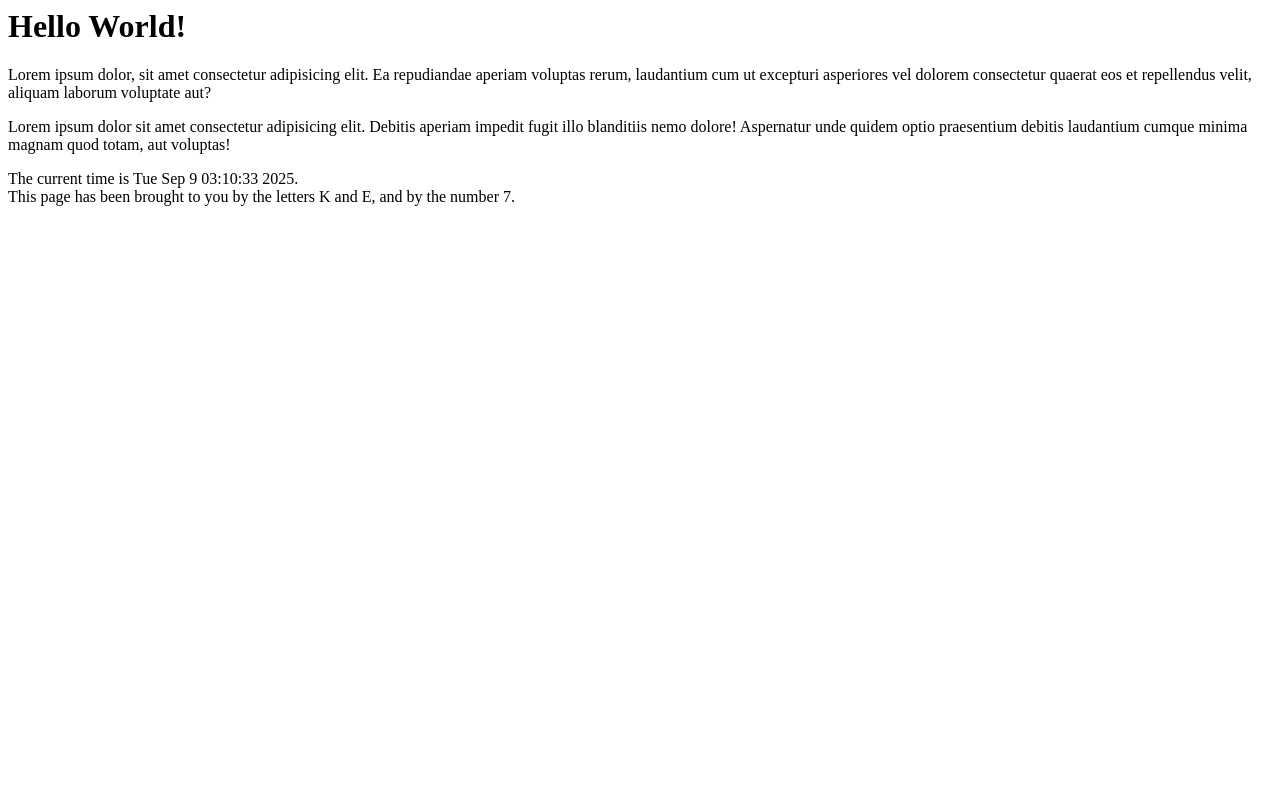
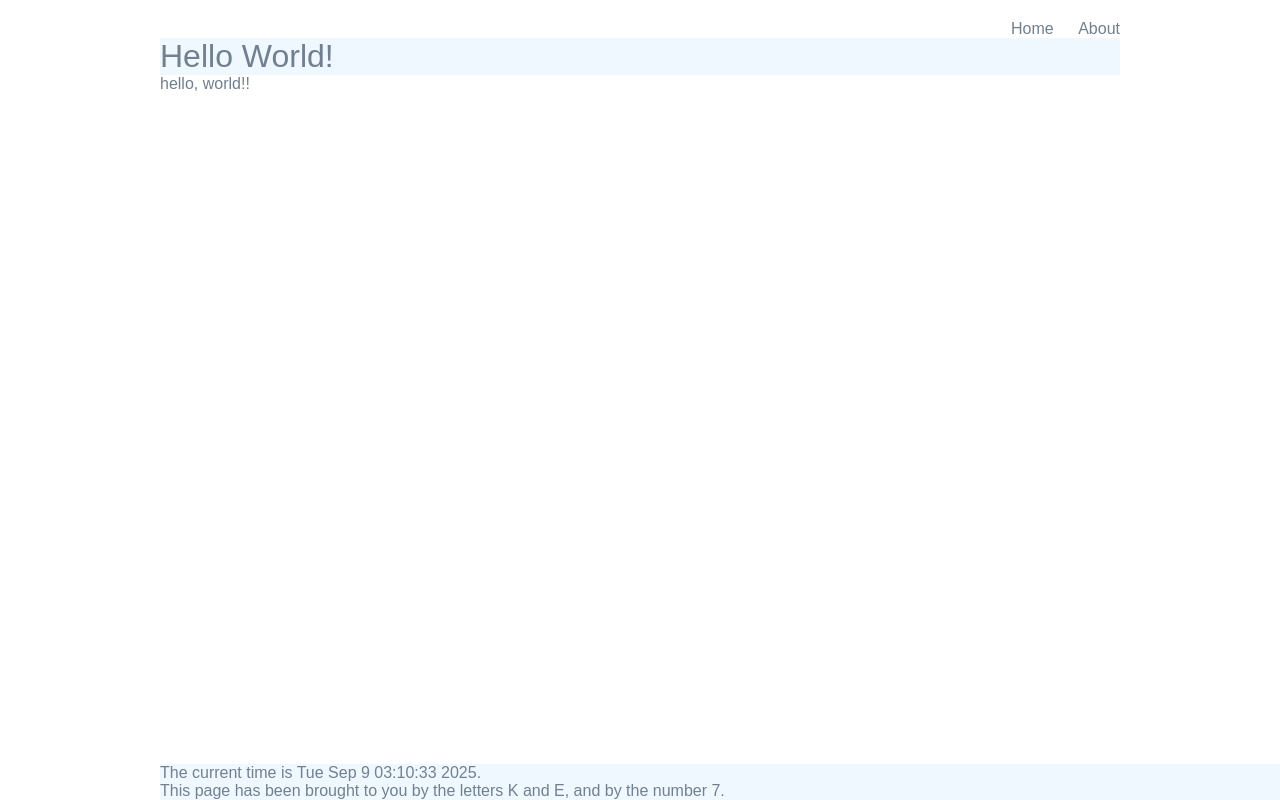
Before and after one commit to alvenie/cs412, a Django app: page /hw/ in a window 1280 px wide. Run offline with Django 5.2, Linux system fonts and the light colour scheme.

Commit message:
Added a base.html to simplify repetitive blocks.

```diff
--- a/cs412/urls.py
+++ b/cs412/urls.py
@@ -16,8 +16,10 @@ Including another URLconf
 """
 from django.contrib import admin
 from django.urls import path, include
+from django.conf.urls.static import static
+from django.conf import settings
 
 urlpatterns = [
     path('admin/', admin.site.urls),
     path("hw/", include("hw.urls"))
-]
+] + static(settings.STATIC_URL, document_root=settings.STATIC_ROOT)
--- /dev/null
+++ b/hw/templates/hw/base.html
@@ -0,0 +1,24 @@
+<!-- hw/templates/hw/home.html -->
+{% load static %}
+<html>
+    <head>
+        <title> Hello World </title>
+        <link rel="stylesheet" href="{% static 'styles.css' %}">
+    </head>
+    <body>
+        <nav>
+            <li><a href="{% url 'home_page' %}">Home</a></li>
+            <li><a href="{% url 'about_page' %}">About</a></li>
+        </nav>
+
+        <!-- put page specific content here -->
+         {% block content %}
+         {% endblock %}
+
+        <footer>
+            The current time is {{time}}. <br>
+            This page has been brought to you by the letters
+            {{letter1}} and {{letter2}}, and by the number {{number}}.
+        </footer>
+    </body>
+</html>
--- a/hw/templates/hw/home.html
+++ b/hw/templates/hw/home.html
@@ -1,20 +1,8 @@
 <!-- hw/templates/hw/home.html -->
+{% extends 'hw/base.html' %}
 
-<html>
-    <head>
-        <title> Hello World </title>
-    </head>
-    <body>
-        <h1> Hello World!</h1>
+{% block content %}
+    <h1> Hello World!</h1>
 
-        <p>Lorem ipsum dolor, sit amet consectetur adipisicing elit. Ea repudiandae aperiam voluptas rerum, laudantium cum ut excepturi asperiores vel dolorem consectetur quaerat eos et repellendus velit, aliquam laborum voluptate aut?</p>
-
-        <p>Lorem ipsum dolor sit amet consectetur adipisicing elit. Debitis aperiam impedit fugit illo blanditiis nemo dolore! Aspernatur unde quidem optio praesentium debitis laudantium cumque minima magnam quod totam, aut voluptas!</p>
-
-        <footer>
-            The current time is {{time}}. <br>
-            This page has been brought to you by the letters
-            {{letter1}} and {{letter2}}, and by the number {{number}}.
-        </footer>
-    </body>
-</html>
+    hello, world!!
+{% endblock %}
--- a/hw/urls.py
+++ b/hw/urls.py
@@ -8,4 +8,5 @@ from . import views
 urlpatterns = [
     # path(r'', views.home, name="home"),
     path(r'', views.home_page, name="home_page"),
+    path(r'about', views.about, name="about_page"),
 ]
--- a/hw/views.py
+++ b/hw/views.py
@@ -32,3 +32,17 @@ def home_page(request):
 
     }
     return render(request, template_name, context)
+
+def about(request):
+    '''Respond to the URL 'about', delegate work to a template.'''
+
+    template_name = 'hw/about.html'
+    # a dict of context variables (key-value pairs)
+    context = {
+        "time": time.ctime(),
+        "letter1": chr(random.randint(65,90)),
+        "letter2": chr(random.randint(65,90)),
+        "number": random.randint(1,10),
+
+    }
+    return render(request, template_name, context)
--- /dev/null
+++ b/static/styles.css
@@ -0,0 +1,228 @@
+body {
+    background-color: #fff;
+    color: slategray;
+    font-family: arial;
+}
+
+h1,h2,h3,h4,h5{
+    font-weight: normal;
+    background:aliceblue;
+    margin: 0;
+}
+
+a, a:visited {
+    color: slategrey;
+    text-decoration: none;
+}
+
+a:hover {
+    color: darkblue;
+    text-decoration: none;
+    background-color: white;
+    /* font-weight: bold; */
+}
+
+body {
+    max-width: 960px;
+    margin: 20px auto;
+    padding: 20px auto;
+}
+
+header {
+    width: 100%;
+    display: grid;
+    grid-template-columns: 1fr 1fr;
+    background:aliceblue;
+    position: fixed;
+    top: 0px;
+    z-index: 999;
+    /* padding-right: 50px auto; */
+}
+
+footer {
+    width: 100%;
+    background:aliceblue;
+    position: fixed;
+    bottom: 0px;
+}
+
+
+.wrapper {              /* centering and margin around whole wrapper element */
+    border: 2px solid;
+    max-width: 100%;
+    position: relative;
+    top: 50px;
+    scroll-padding-top: 100px;
+    /* scroll-padding-bottom: 100px; */
+    padding-bottom: 50px;
+
+    /* top:100px; */
+    /* bottom: 100px; */
+}
+
+
+div.wrapper h1 {
+    text-align: center;
+    color: darkblue;
+    margin: 10px auto;
+    font-size: 2.4 em;
+
+}
+
+div.wrapper h2 {
+    text-align: left;
+    color: darkblue;
+    margin: 5px auto;
+    font-size: 2 em;
+}
+
+
+section {
+    border: 2px solid darkblue;    /* border around each event */
+    position: relative;
+    padding-bottom: 4px;
+}
+
+
+nav {
+    justify-self: end;
+    background: none;
+    color: darkblue;
+    /* border: 1px solid; */
+}
+
+nav li {
+    display: inline-block;
+    margin-left: 20px;
+}
+
+nav button {
+    background: none;
+    color: slategray;
+    font-family: Arial;
+    cursor: pointer;
+    border: 0;
+    font-size: 1.2 em;
+}
+
+.mc-table {
+    display: table;
+    width: 100%;
+    table-layout: fixed;
+}
+
+
+.mc-table-head {
+    border: 1px dashed darkblue;    /*border around each row */
+    display: table-row;
+    font-size: 1.2em;
+}
+
+.mc-table-head .detail {
+    display: table-cell;
+    color:darkblue;
+    font-weight: bold;
+    background-color: white;
+    padding: 5px;
+    position: relative;
+
+}
+
+.mc-table-row  {
+    display: table-row;
+    border: 1px dashed darkblue;    /*border around each row */
+    background-color: white;
+}
+
+
+.mc-table-row .detail {
+    color:darkblue;
+    display: table-cell;
+
+    padding: 5px;
+}
+
+.mc-table-row .detail img {
+    max-height: 75px;
+    align-content: right;
+}
+
+/* must have no space before :hover */
+.mc-table-row:hover {
+    background-color: aliceblue;
+    border: 1px solid;
+}
+
+.site-form {
+    margin-top: 10px;
+    /* border: 2px solid darkblue; */
+    padding: 10px;
+}
+
+/* style the forms with class site-form */
+.site-form input, .site-form textarea, .site-form select {
+    display: block;
+    margin: 5px 0 0 0;
+    padding: 5px;
+}
+
+/* style the submit button ; didn't quite work?? */
+.site-form input [type="submit"] {
+    background: slategray;
+    border: 0;
+    color: fff;
+    font-size: 1.2em;
+    border-radius: 4px;
+    margin: 5px 0;
+}
+
+
+/* style the help text in the forms */
+.helptext, .helptext.ul {
+    margin-top: 0 auto;
+    bottom: 20px;
+    color: #bbb;
+    font-size: 0.9em;
+}
+
+/* style the error list in the forms validation */
+.errorlist li {
+    padding: 10px;
+    list-style-type: none;
+    border: 1px solid crimson;
+    color: crimson;
+    margin: 10px 0;
+}
+
+
+.errorlist {
+    padding: 0px;
+}
+
+
+/* responsive styles when width is less than 1400px */
+@media screen and (max-width: 560px) {
+    header h1 {
+        size: 0.8em;
+    }
+
+    nav li {
+        display: block;
+        margin-left: 0px;
+        font-size: 14px;
+        width: 100%;
+    }
+
+    nav button {
+        background: none;
+        color: slategray;
+        font-family: Arial;
+        cursor: pointer;
+        border: 0;
+        font-size: 20px;
+    }
+    /* on mobile, display image as max 95% of available width*/
+    img {
+        max-width: 95%;
+    }
+}
```
Also changed, not shown: hw/templates/hw/about.html (added, +10 -0 lines).
